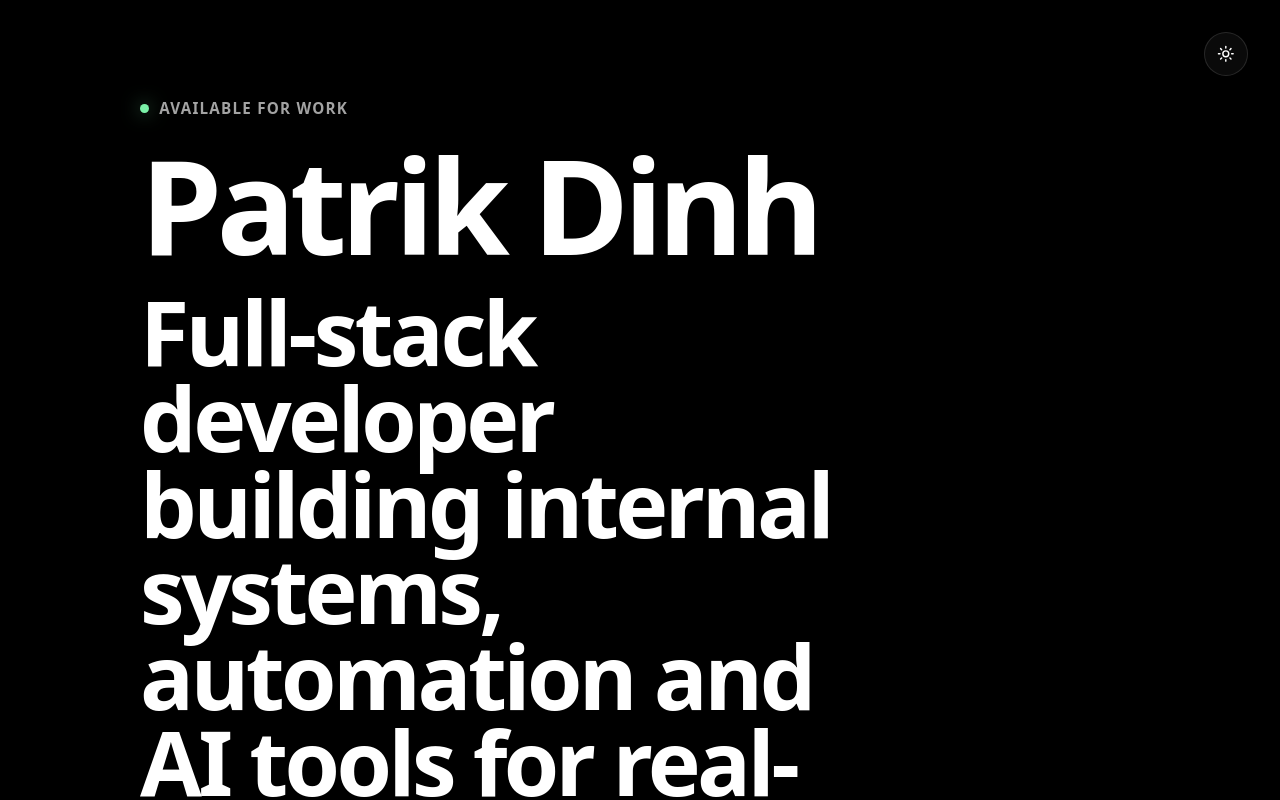
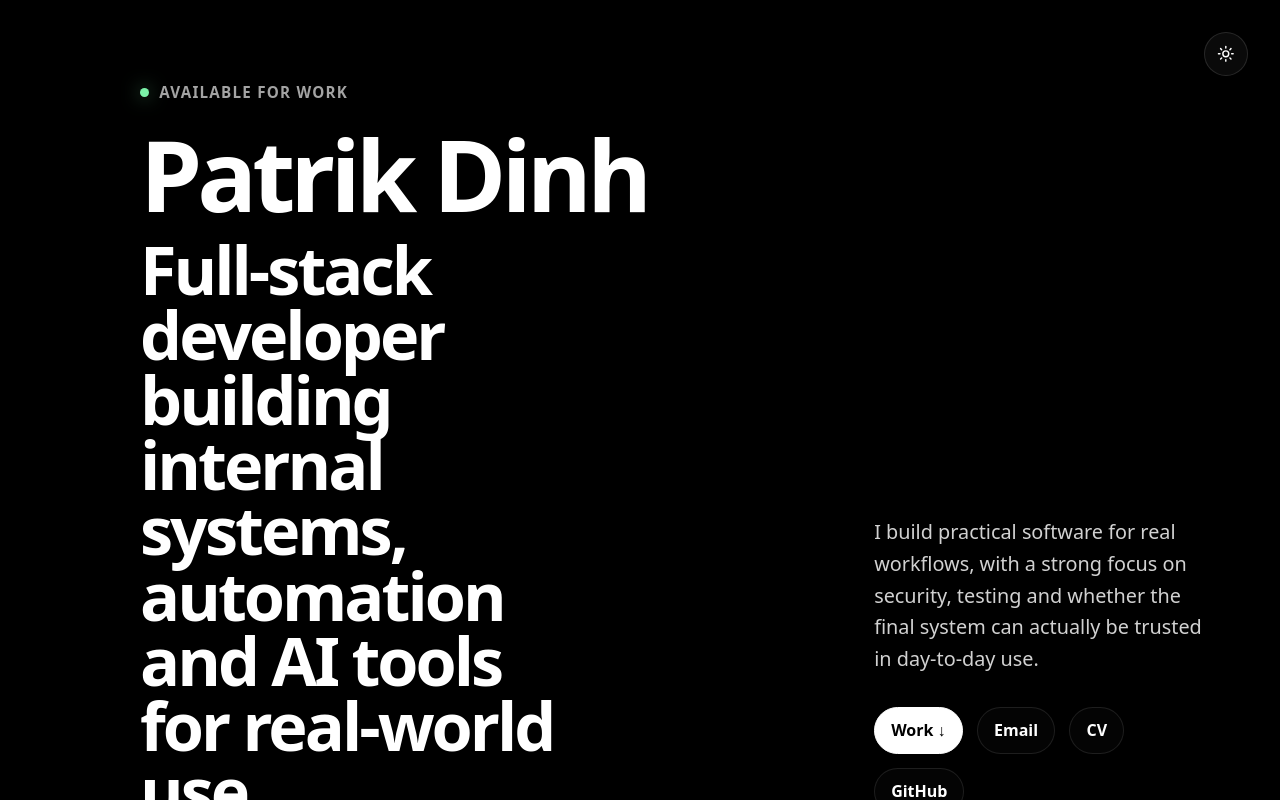
Before and after one commit to iamthepk/patrikdinh.com, a Next.js app: page / in a window 1280 px wide. Shown: the top 800 px of the page. Built offline with nearby package versions, Linux system fonts and the light colour scheme.

Commit message:
Rebalance hero layout for desktop

```diff
--- a/app/components/Hero.css
+++ b/app/components/Hero.css
@@ -5,12 +5,21 @@
   display: flex;
   flex-direction: column;
   justify-content: center;
-  padding-top: 6rem;
+  padding-top: 5rem;
   padding-bottom: 2rem;
 }
 
 .heroContainer {
-  max-width: 76rem;
+  width: min(100%, 1180px);
+}
+
+.heroCopy {
+  max-width: 54rem;
+}
+
+.heroMeta {
+  max-width: 34rem;
+  margin-top: 2.25rem;
 }
 
 .heroEyebrow {
@@ -71,32 +80,32 @@
 
 /* Typography */
 .heroTitle {
-  font-size: clamp(3rem, 12vw, 8.2rem);
+  font-size: clamp(3rem, 8vw, 6.2rem);
   font-weight: 900;
   line-height: 0.94;
-  letter-spacing: -0.045em;
+  letter-spacing: -0.05em;
   color: var(--text);
-  margin-bottom: 1.35rem;
+  margin-bottom: 1rem;
 }
 
 .heroSubtitle {
-  font-size: clamp(2.4rem, 8vw, 5.6rem);
+  font-size: clamp(2rem, 5.2vw, 4.3rem);
   font-weight: 900;
-  line-height: 0.96;
-  letter-spacing: -0.04em;
+  line-height: 0.98;
+  letter-spacing: -0.045em;
   color: var(--text);
-  max-width: 14ch;
-  margin-bottom: 2.4rem;
+  max-width: 11.5ch;
+  margin-bottom: 0;
   text-wrap: balance;
 }
 
 .heroDescription {
-  font-size: clamp(1.1rem, 2.2vw, 1.75rem);
+  font-size: clamp(1.05rem, 1.55vw, 1.4rem);
   font-weight: 500;
-  line-height: 1.55;
-  color: color-mix(in srgb, var(--text) 86%, transparent);
-  max-width: 46rem;
-  margin-bottom: 3rem;
+  line-height: 1.6;
+  color: color-mix(in srgb, var(--text) 82%, transparent);
+  max-width: 34rem;
+  margin-bottom: 2rem;
   text-wrap: pretty;
 }
 
@@ -115,6 +124,26 @@
     flex-direction: row;
     flex-wrap: wrap;
     gap: 0.9rem;
+  }
+}
+
+@media (min-width: 1024px) {
+  .heroContainer {
+    display: grid;
+    grid-template-columns: minmax(0, 1.5fr) minmax(320px, 0.78fr);
+    align-items: end;
+    column-gap: clamp(3rem, 6vw, 7rem);
+  }
+
+  .heroMeta {
+    margin-top: 0;
+    padding-bottom: 0.55rem;
+  }
+}
+
+@media (min-width: 1400px) {
+  .heroContainer {
+    grid-template-columns: minmax(0, 1.45fr) minmax(360px, 0.72fr);
   }
 }
 
@@ -173,13 +202,16 @@
     font-size: 0.82rem;
   }
 
+  .heroMeta {
+    margin-top: 1.75rem;
+  }
+
   .heroSubtitle {
     max-width: 12ch;
-    margin-bottom: 1.8rem;
   }
 
   .heroDescription {
-    margin-bottom: 2.25rem;
+    margin-bottom: 1.6rem;
   }
 
   .heroNavigation {
--- a/app/components/Hero.tsx
+++ b/app/components/Hero.tsx
@@ -49,6 +49,7 @@ export default function Hero() {
         </button>
 
         <div className="heroContainer">
+          <div className="heroCopy">
             <div className="heroEyebrow">
               <span className="heroEyebrowDot" aria-hidden="true" />
               <span>Available for work</span>
@@ -59,7 +60,9 @@ export default function Hero() {
               Full-stack developer building internal systems, automation and AI
               tools for real-world use.
             </h2>
+          </div>
 
+          <div className="heroMeta">
             <p className="heroDescription">
               I build practical software for real workflows, with a strong focus on
               security, testing and whether the final system can actually be trusted
@@ -95,6 +98,7 @@ export default function Hero() {
               </a>
             </div>
           </div>
+        </div>
       </section>
 
       <Modal
```
Lines whose indentation alone changed are shown as unchanged.
